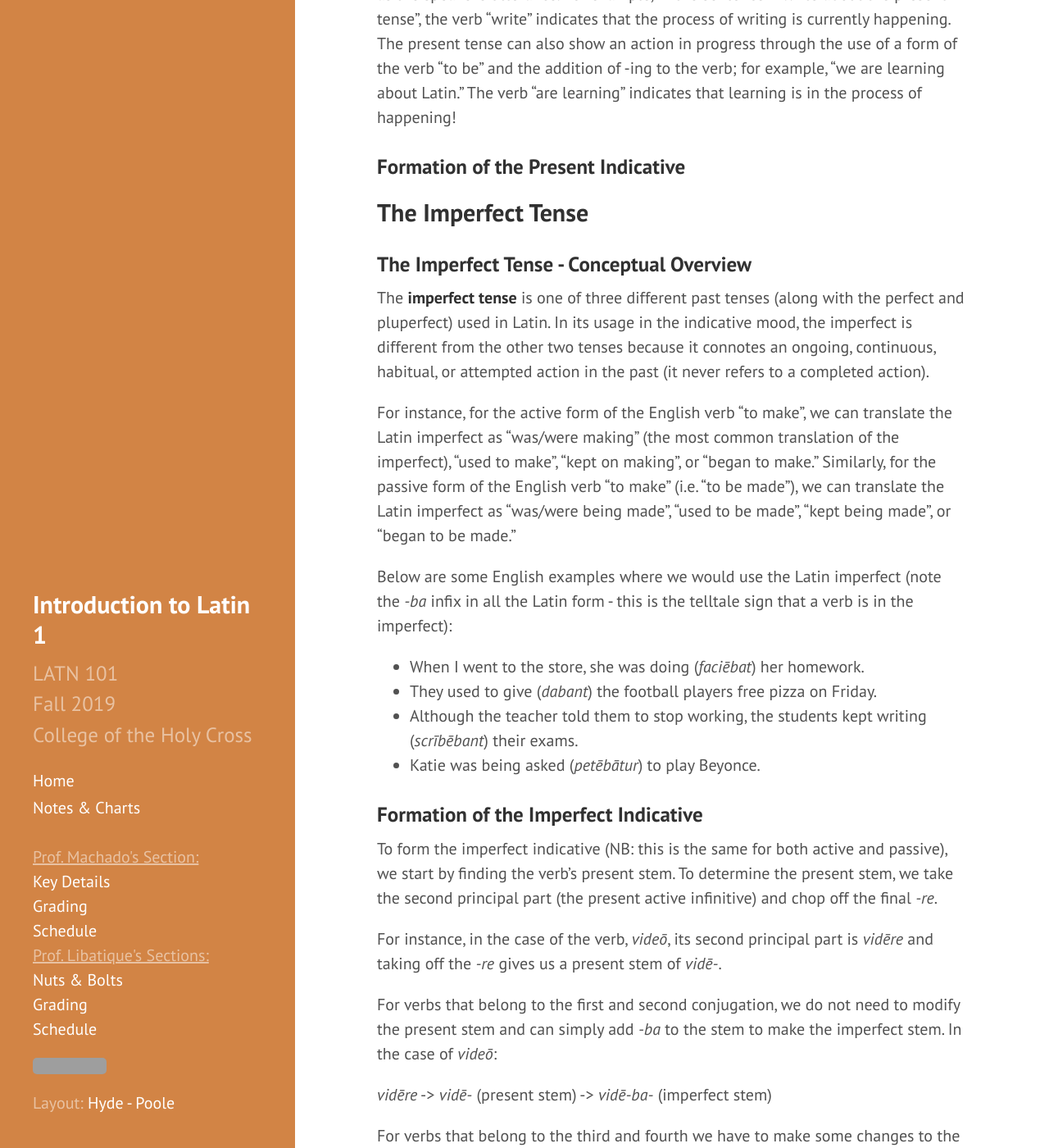
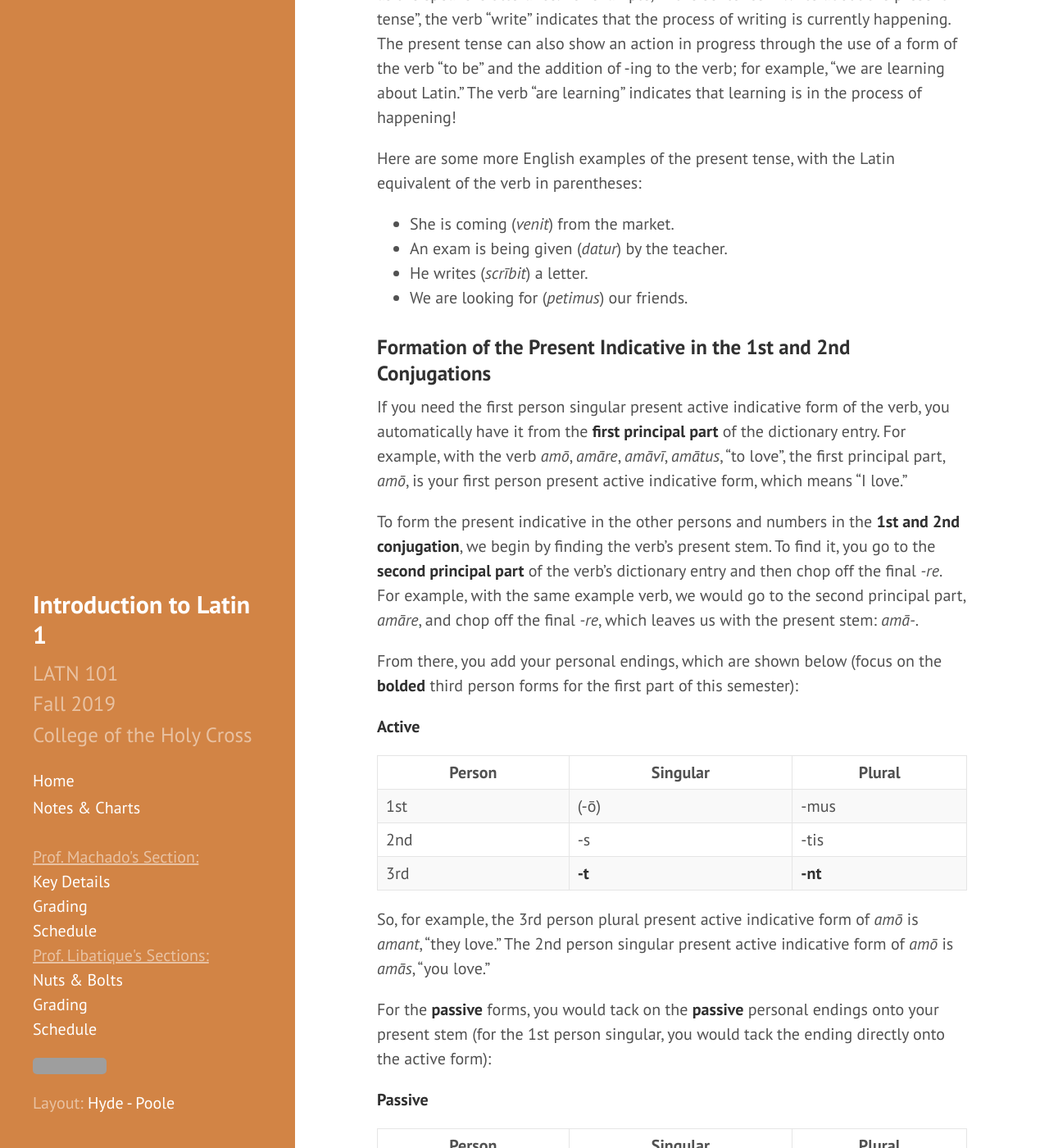
Before and after one commit to DLibatique/LATN102-S20, a Jekyll site: the page built from notes/module-2-tenses.md, in a window 1280 px wide and 1400 px high, scrolled down 410 px. Shown: the whole window at 82% size. Built offline with Jekyll 4.4.1, drawn with Linux system fonts in a browser that asks for light colours; some of the changed text lies outside the part shown; grey boxes are pictures that could not be loaded.

Commit message:
added more to pres sections, began new section for 3rd/io-4th, prac op

```diff
--- a/notes/module-2-tenses.md
+++ b/notes/module-2-tenses.md
@@ -13,7 +13,50 @@ title: Module 2 - Tenses
 
 The **present tense** indicates that the action of a verb is happening at the same time as the speaker's utterance. For example, in the sentence "I write about the present tense", the verb "write" indicates that the process of writing is currently happening. The present tense can also show an action in progress through the use of a form of the verb "to be" and the addition of -ing to the verb; for example, "we are learning about Latin." The verb "are learning" indicates that learning is in the process of happening!
 
-### Formation of the Present Indicative
+Here are some more English examples of the present tense, with the Latin equivalent of the verb in parentheses:
+
+* She is coming (*venit*) from the market.
+* An exam is being given (*datur*) by the teacher.
+* He writes (*scrībit*) a letter.
+* We are looking for (*petimus*) our friends.
+
+### Formation of the Present Indicative in the 1st and 2nd Conjugations
+
+If you need the first person singular present active indicative form of the verb, you automatically have it from the **first principal part** of the dictionary entry. For example, with the verb *amō*, *amāre*, *amāvī*, *amātus*, "to love", the first principal part, *amō*, is your first person present active indicative form, which means "I love."
+
+To form the present indicative in the other persons and numbers in the **1st and 2nd conjugation**, we begin by finding the verb's present stem. To find it, you go to the **second principal part** of the verb's dictionary entry and then chop off the final *-re*. For example, with the same example verb, we would go to the second principal part, *amāre*, and chop off the final *-re*, which leaves us with the present stem: *amā-*.
+
+From there, you add your personal endings, which are shown below (focus on the **bolded** third person forms for the first part of this semester):
+
+**Active**
+
+| Person      | Singular |Plural |
+| ----------- | ----------- | ----------- |
+| 1st   | (-ō)       | -mus      |
+| 2nd  | -s        | -tis       |
+| 3rd  | **-t**        | **-nt**     |
+
+So, for example, the 3rd person plural present active indicative form of *amō* is *amant*, "they love." The 2nd person singular present active indicative form of *amō* is *amās*, "you love."
+
+For the **passive** forms, you would tack on the **passive** personal endings onto your present stem (for the 1st person singular, you would tack the ending directly onto the active form):
+
+**Passive**
+
+| Person      | Singular |Plural |
+| ----------- | ----------- | ----------- |
+| 1st   | -r       | -mur      |
+| 2nd  | -ris        | -minī       |
+| 3rd  | **-tur**        | **-ntur**     |
+
+So, for example, the 1st person singular present passive indicative of *amō* is *amor*, "I am (being) loved." The third person singular present passive indicative of *amō* is *amātur*, "he/she/it is (being) loved."
+
+### Present Indicative in the 3rd, 3rd -iō, and 4th Conjugations
+
+### Practice Opportunity
+
+From the dictionary entry, conjugate the verb in the present indicative with the prompted person, number, and voice, and then translate the new form.
+
+<hr>
 
 ## The Imperfect Tense
 
```
